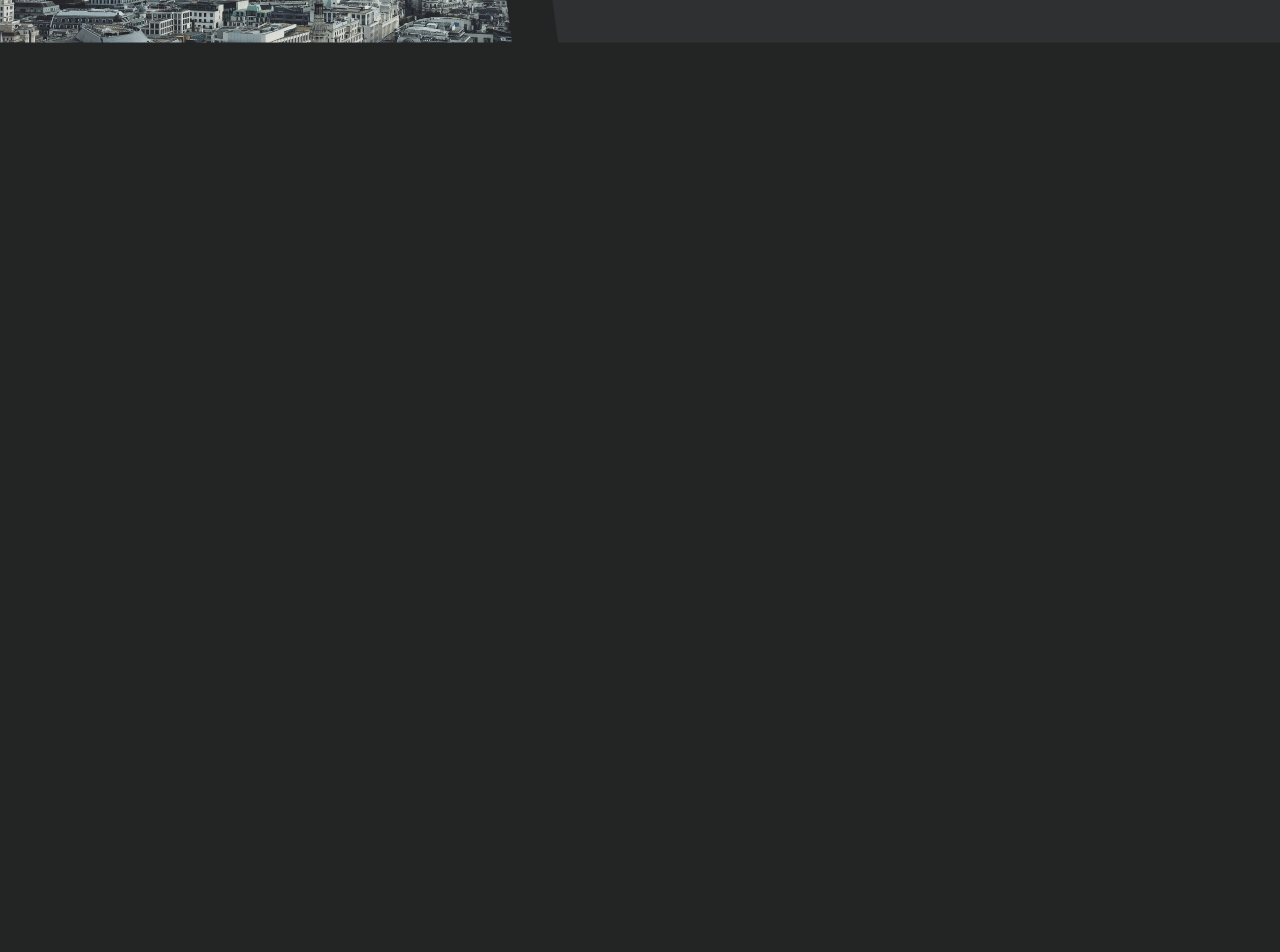
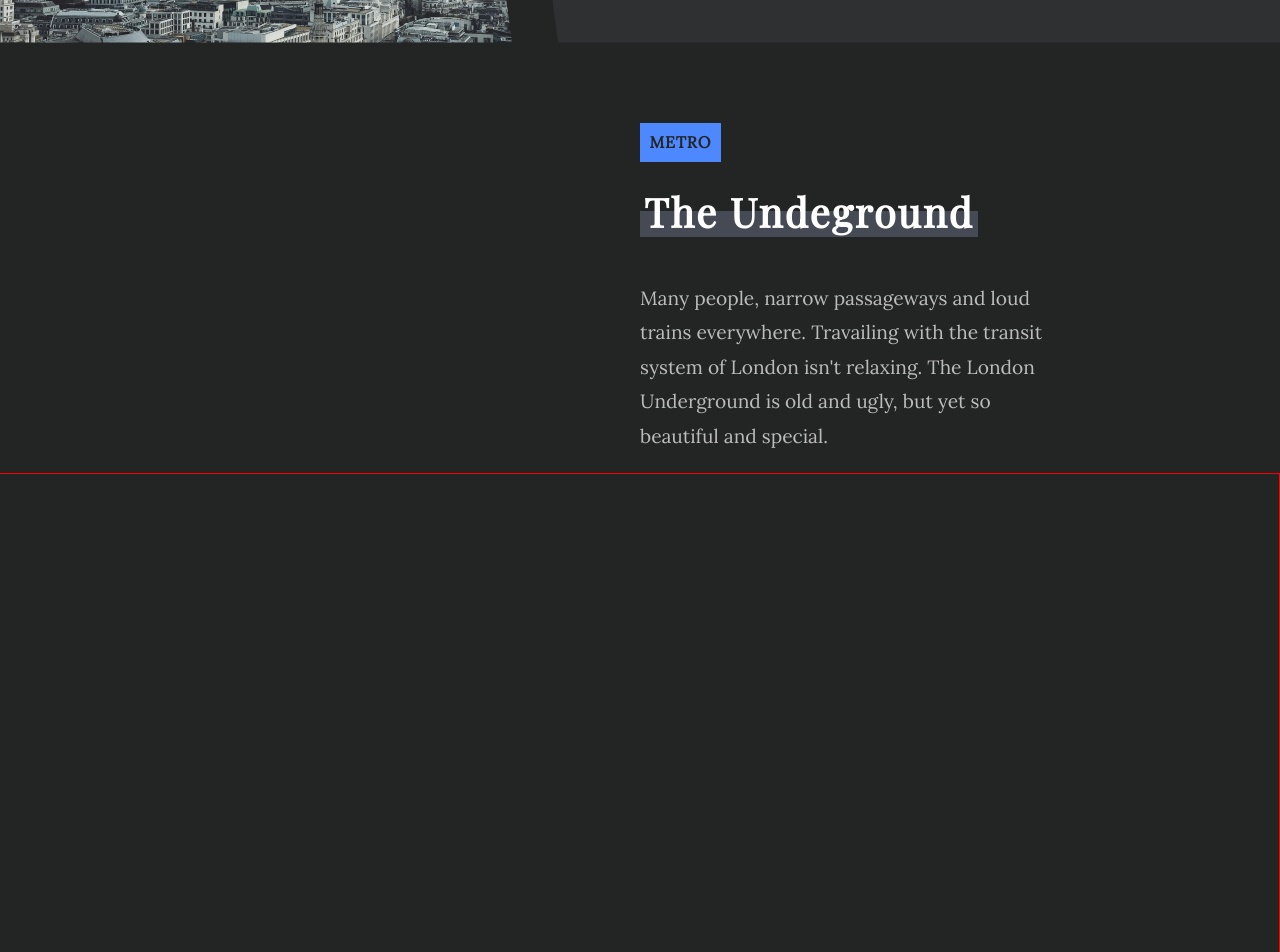
Before and after one commit to carlos123asd/landing_page_travel, a React (Vite) app: page /travel/london in a window 1280 px wide. Shown: the part 3140-4092 px from the top of the page. Before the commit the page ends 3263 px from the top, so only its background shows below. Built offline with nearby package versions, Linux system fonts and the light colour scheme.

Commit message:
ADD: style section 2 london, sttructure section 3 London

```diff
--- a/src/style/App.css
+++ b/src/style/App.css
@@ -8,6 +8,7 @@
 @import './capetown/sectionSeis.css';
 @import './london/sectionUno.css';
 @import './london/sectionDos.css';
+@import './london/sectionTres.css';
 
 .btnReturnMenu{
     width: 5%;
--- a/src/style/london/sectionDos.css
+++ b/src/style/london/sectionDos.css
@@ -51,6 +51,7 @@
     width: 40%;
     height: 100%;
     clip-path: polygon(9% 0%, 100% 0, 100% 100%, 0 100%);
+    position: relative;
 }
 .contentSectionDosLondonBottom{
     display: flex;
@@ -61,6 +62,7 @@
     width: 40%;
     height: 100%;
     clip-path: polygon(0 0, 91% 0, 100% 100%, 0 100%);
+    position: relative;
 }
 .contentBackgroundLondonRightBottom{
     display: flex;
@@ -70,3 +72,21 @@
     height: 100%;
     background: #2F3032;
 }
+.contentBackgroundLondonRightTop::before,.contentBackgroundLondonLeftBottom::before{
+    width: 100%;
+    height: 100%;
+    position: absolute;
+    top: 0;
+    left: 0;
+    content: '';
+    opacity: .2;
+    transition: all .3s ease-in-out;
+}
+.contentBackgroundLondonRightTop:hover,
+.contentBackgroundLondonLeftBottom:hover{
+    cursor: pointer;
+}
+.contentBackgroundLondonRightTop:hover::before,
+.contentBackgroundLondonLeftBottom:hover::before{
+    background: white;
+}
--- /dev/null
+++ b/src/style/london/sectionTres.css
@@ -0,0 +1,16 @@
+.contentSectionTresLondon{
+    display: flex;
+    flex-direction: column;
+    align-items: end;
+}
+.contentHeaderSectionTresLondon{
+    width: 50%;;
+}
+.contentHeaderSectionTresLondon p{
+    width: 65%;
+}
+.contentImageSectionTresLondon{
+    width: 100%;
+    height: 800px;
+    border: 1px solid red;
+}
--- a/src/views/London.tsx
+++ b/src/views/London.tsx
@@ -54,13 +54,28 @@
                                 <Estrella number={2} color="#4D88FF" />
                             </div>
                             <p className="textSecundary contentParrafo">
-                                <a target="_blank" className="linkSectionDosLondon" href="https://boroughmarket.org.uk/">He View from The Shard </a>
+                                Getting up to
+                                <a target="_blank" className="linkSectionDosLondon" href="https://www.theviewfromtheshard.com/"> The View from The Shard </a>
                                 isn't cheap and the view isn't more than a typical skyscraper view.
                             </p>
                         </div>
                     </div>
                 </div>
             </div>
+            {/*Section tres*/}
+            <div  className="contentSectionTresLondon">
+                <div className="contentHeaderSectionTresLondon">
+                    <TituloOrganism
+                        colorTag="#4D88FF"
+                        tag="METRO"
+                        colorTitulo="#454A54"
+                        titulo="The Undeground" />
+                    <p className="textSecundary contentParrafo">Many people, narrow passageways and loud trains everywhere. Travailing with the transit system of London isn't relaxing. The London Underground is old and ugly, but yet so beautiful and special.</p>
+                </div>
+                <div className="contentImageSectionTresLondon">
+                    <img src="" alt="" />
+                </div>
+            </div>
         </div>
     </>
 }
```
